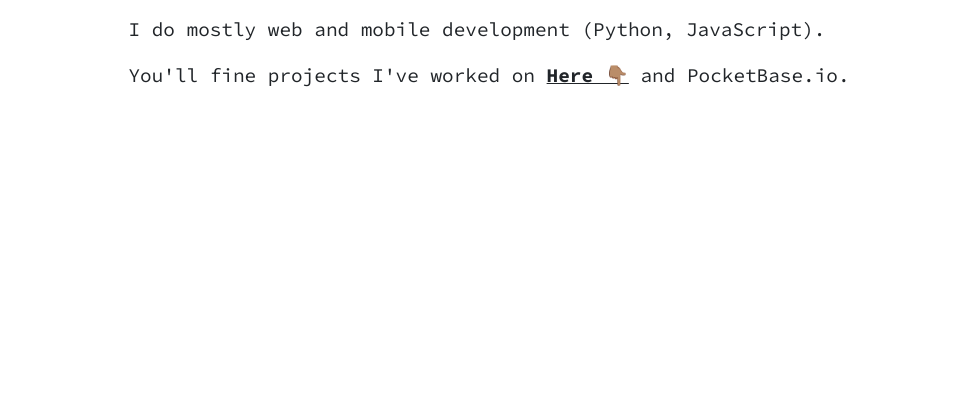
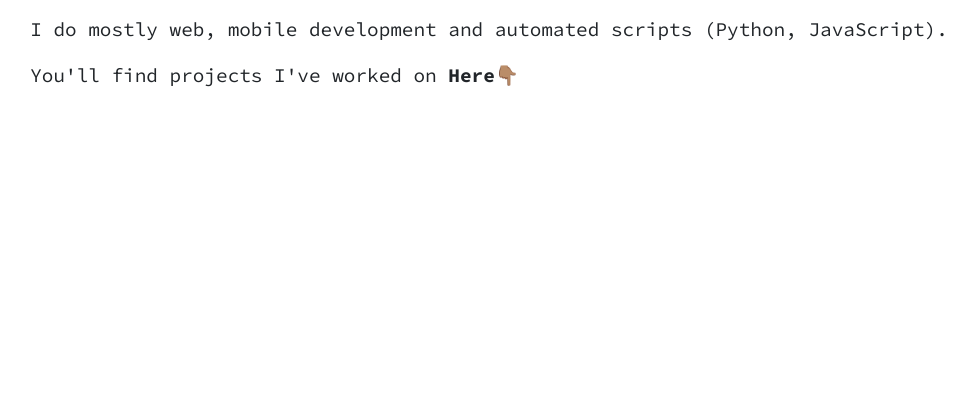
Before and after one commit to iamgaddiel/potfolio, a plain HTML site: page index.html in a window 1280 px wide. Shown: the part 385-800 px from the top of the page, without its empty margins (151-1126 px from the left). Drawn offline with nearby package versions, Linux system fonts and the light colour scheme.

Commit message:
correct text

```diff
--- a/index.html
+++ b/index.html
@@ -15,8 +15,8 @@
             <h3>Hello There!</h3>
             <div>
                 <p>I'm Gaddiel, a software developer from Nigeria.</p>
-                <p>I do mostly web and mobile development (Python, JavaScript).</p>
-                <p>You'll fine projects I've worked on <a href="https://linktr.ee/iamgaddiel2" class="fw-bold link text-dark">Here 👇🏽</a> and PocketBase.io.</p>
+                <p>I do mostly web, mobile development and automated scripts (Python, JavaScript).</p>
+                <p>You'll find projects I've worked on <a href="https://linktr.ee/iamgaddiel2" target="_blank" class="fw-bold link text-dark">Here👇🏽</a> </p>
 
             </div>
         </div>
--- a/style/style.css
+++ b/style/style.css
@@ -18,5 +18,5 @@ a {
     gap: 10px;
     position: relative;
     color: #eeeeee;
-    text-decoration: none;
+    text-decoration: none !important;
 }
```
